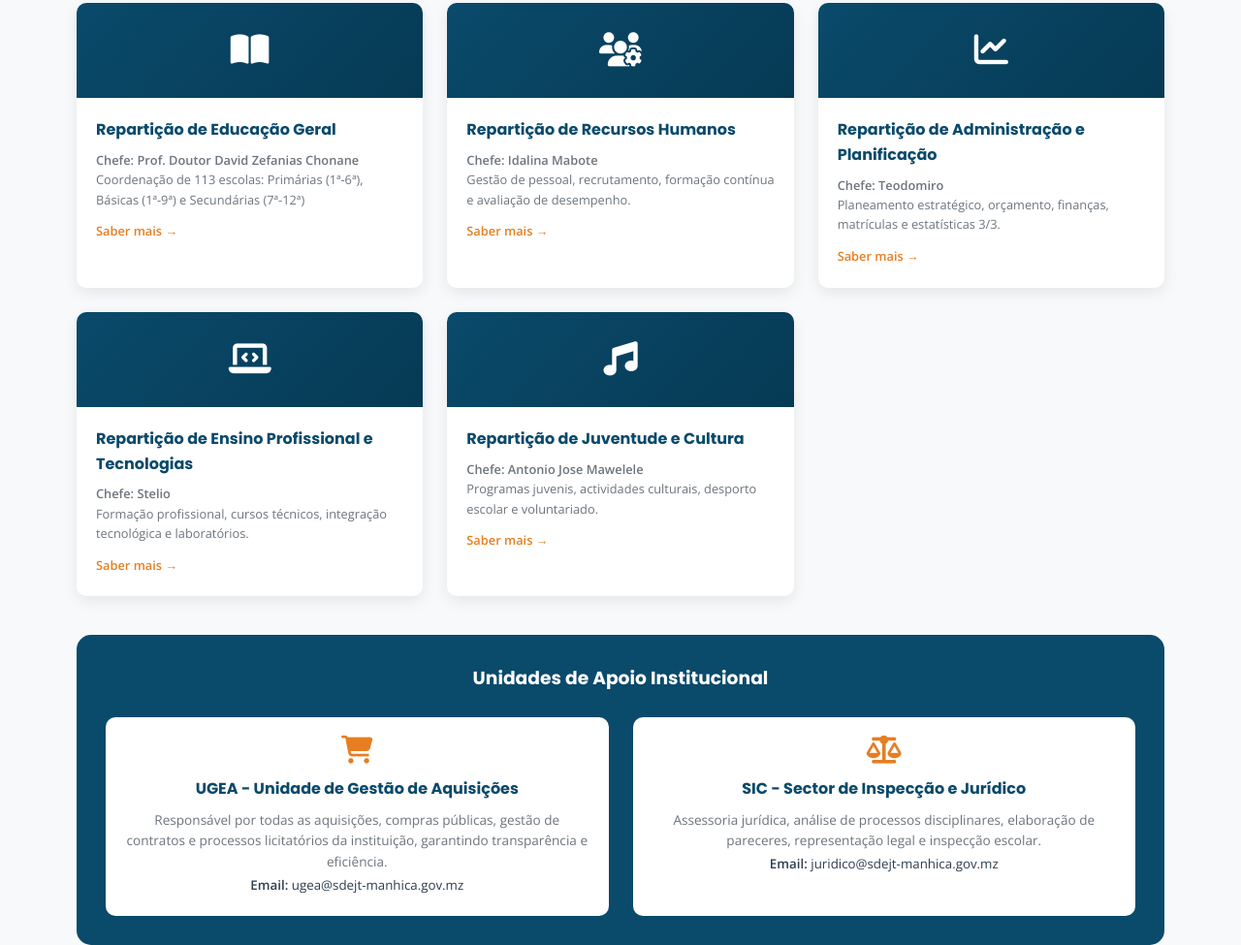
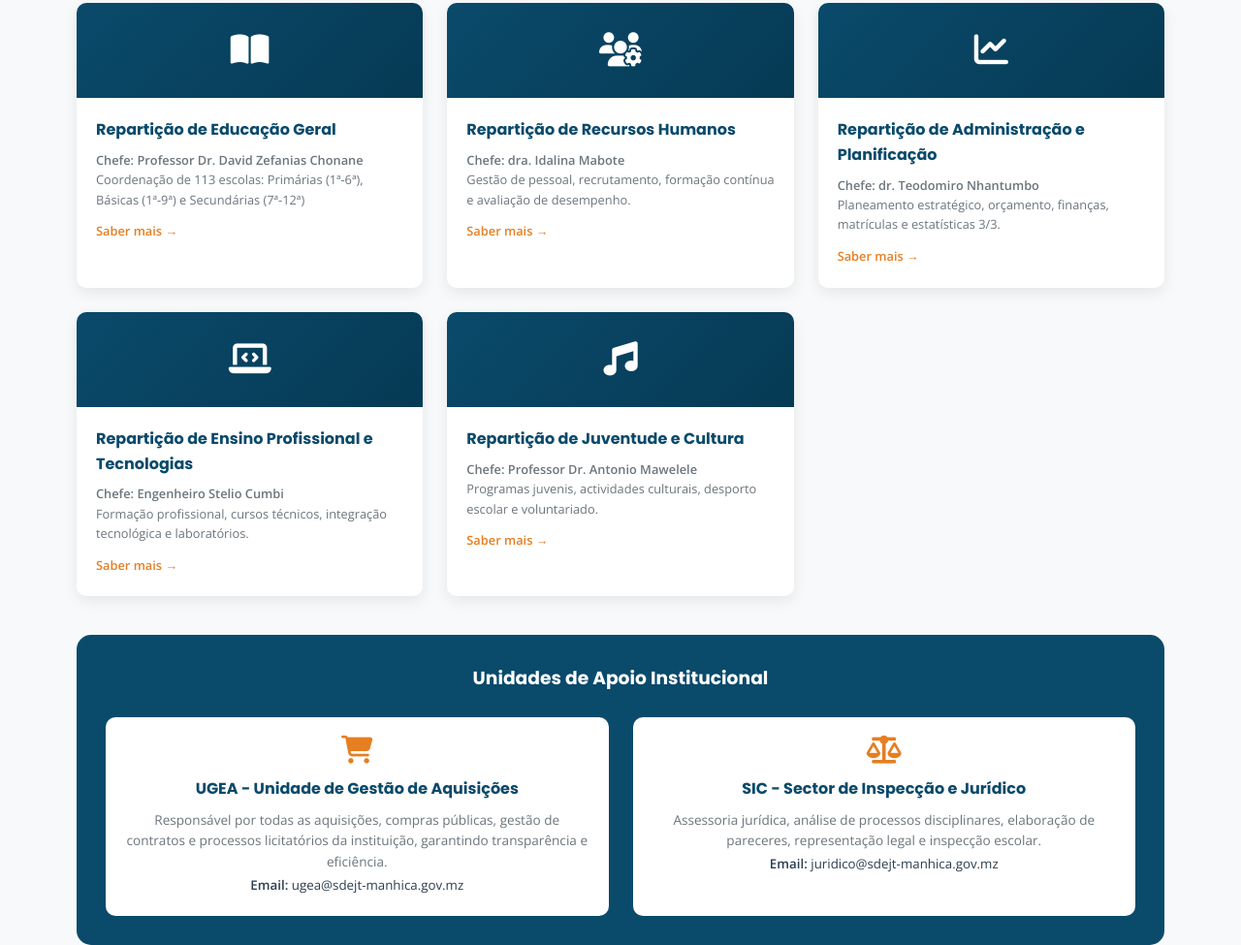
Before and after one commit to AntonioAlexandreSimbine/Plataforma, a plain HTML site: page index.html in a window 1280 px wide. Shown: the part 2449-3424 px from the top of the page at 97% size. Drawn offline with nearby package versions, Linux system fonts and the light colour scheme; files whose address does not match are found by name.

Commit message:
Add files via upload

```diff
--- a/index.html
+++ b/index.html
@@ -893,7 +893,7 @@
 
                 <div class="director-info">
                     <h4><i class="fas fa-user-tie"></i> Director do SDEJT</h4>
-                    <p><strong>Nuno Placido</strong> - Director do Serviço Distrital de Educação, Juventude e Tecnologia da Manhiça</p>
+                    <p><strong>dr Nuno Placido</strong> - Director do Serviço Distrital de Educação, Juventude e Tecnologia da Manhiça</p>
                 </div>
             </div>
             <div class="info-boxes">
@@ -936,7 +936,7 @@
                 <div class="card-icon"><i class="fas fa-book-open"></i></div>
                 <div class="card-content">
                     <h3>Repartição de Educação Geral</h3>
-                    <p><strong>Chefe: Prof. Doutor David Zefanias Chonane</strong></p>
+                    <p><strong>Chefe: Professor Dr. David Zefanias Chonane</strong></p>
                     <p>Coordenação de 113 escolas: Primárias (1ª-6ª), Básicas (1ª-9ª) e Secundárias (7ª-12ª)</p>
                     <span class="card-link">Saber mais →</span>
                 </div>
@@ -947,7 +947,7 @@
                 <div class="card-icon"><i class="fas fa-users-gear"></i></div>
                 <div class="card-content">
                     <h3>Repartição de Recursos Humanos</h3>
-                    <p><strong>Chefe: Idalina Mabote</strong></p>
+                    <p><strong>Chefe: dra. Idalina Mabote</strong></p>
                     <p>Gestão de pessoal, recrutamento, formação contínua e avaliação de desempenho.</p>
                     <span class="card-link">Saber mais →</span>
                 </div>
@@ -958,7 +958,7 @@
                 <div class="card-icon"><i class="fas fa-chart-line"></i></div>
                 <div class="card-content">
                     <h3>Repartição de Administração e Planificação</h3>
-                    <p><strong>Chefe: Teodomiro</strong></p>
+                    <p><strong>Chefe: dr. Teodomiro Nhantumbo</strong></p>
                     <p>Planeamento estratégico, orçamento, finanças, matrículas e estatísticas 3/3.</p>
                     <span class="card-link">Saber mais →</span>
                 </div>
@@ -969,7 +969,7 @@
                 <div class="card-icon"><i class="fas fa-laptop-code"></i></div>
                 <div class="card-content">
                     <h3>Repartição de Ensino Profissional e Tecnologias</h3>
-                    <p><strong>Chefe: Stelio</strong></p>
+                    <p><strong>Chefe: Engenheiro Stelio Cumbi</strong></p>
                     <p>Formação profissional, cursos técnicos, integração tecnológica e laboratórios.</p>
                     <span class="card-link">Saber mais →</span>
                 </div>
@@ -980,7 +980,7 @@
                 <div class="card-icon"><i class="fas fa-music"></i></div>
                 <div class="card-content">
                     <h3>Repartição de Juventude e Cultura</h3>
-                    <p><strong>Chefe: Antonio Jose Mawelele</strong></p>
+                    <p><strong>Chefe: Professor Dr. Antonio Mawelele</strong></p>
                     <p>Programas juvenis, actividades culturais, desporto escolar e voluntariado.</p>
                     <span class="card-link">Saber mais →</span>
                 </div>
@@ -1144,12 +1144,13 @@
     const reparticoesDetalhes = {
         'educacao-geral': {
             titulo: 'Repartição de Educação Geral',
-            chefe: 'Professor Doutor David Zefanias Chonane',
+            chefe: 'Professor Dr. David Zefanias Chonane',
             descricao: 'A Repartição de Educação Geral é responsável por coordenar, supervisionar e implementar as políticas educacionais no âmbito do ensino geral no Distrito da Manhiça.',
             organizacao: 'As escolas estão organizadas em três níveis: Primárias (1ª a 6ª classes), Básicas (1ª a 9ª classes) e Secundárias (7ª a 12ª classes).',
             actividades: [
                 'Coordenação das 113 escolas do distrito',
                 'Supervisão das 78 escolas primárias (77 públicas e 1 privada)',
+                'Coordenação de actividades das 39 Escolinhas',
                 'Gestão das 18 escolas básicas',
                 'Coordenação das 13 escolas secundárias',
                 'Acompanhamento pedagógico e supervisão escolar',
@@ -1165,7 +1166,7 @@
         },
         'recursos-humanos': {
             titulo: 'Repartição de Recursos Humanos',
-            chefe: 'Idalina Mabote',
+            chefe: 'dra. Idalina Mabote',
             descricao: 'A Repartição de Recursos Humanos é responsável pela gestão estratégica do capital humano do sector de educação no distrito da Manhiça.',
             actividades: [
                 'Recrutamento e seleção de professores e funcionários',
@@ -1185,7 +1186,7 @@
         },
         'administracao-planificacao': {
             titulo: 'Repartição de Administração e Planificação',
-            chefe: 'Teodomiro',
+            chefe: 'dr. Teodomiro Nhantumbo',
             descricao: 'A Repartição de Administração e Planificação é responsável pelo planeamento estratégico, gestão financeira e administrativa do SDEJT Manhiça.',
             actividades: [
                 'Elaboração do plano estratégico e orçamento anual',
@@ -1201,11 +1202,11 @@
                 'Planificação e estatísticas 3/3 para 2026',
                 'Orçamento participativo disponível'
             ],
-            contacto: 'Chefe da Repartição: Teodomiro'
+            contacto: 'Chefe da Repartição: dr. Teodomiro Nhantumbo'
         },
         'ensino-profissional': {
             titulo: 'Repartição de Ensino Profissional e Tecnologias',
-            chefe: 'Stelio',
+            chefe: 'Engenheiro Stelio Cumbe',
             descricao: 'A Repartição de Ensino Profissional e Tecnologias coordena a formação técnica e profissional, promovendo a empregabilidade juvenil e a inovação tecnológica.',
             actividades: [
                 'Coordenação de cursos técnico-profissionais',
@@ -1225,7 +1226,7 @@
         },
         'juventude-cultura': {
             titulo: 'Repartição de Juventude e Cultura',
-            chefe: 'Antonio Jose Mawelele',
+            chefe: 'Professor Dr. Antonio Mawelele',
             descricao: 'A Repartição de Juventude e Cultura promove o desenvolvimento integral dos jovens e valorização da cultura local no Distrito da Manhiça.',
             actividades: [
                 'Implementação de políticas de juventude',
@@ -1248,7 +1249,7 @@
     // Anúncios 2026
     const anuncios = [
         { title: "Comemoração do 1 de Junho - Dia Internacional da Criança", date: "1 de Junho de 2026", content: "O SDEJT Manhiça prepara celebrações especiais para o Dia da Criança em todas as escolas do distrito.", more: "As actividades incluem jogos, apresentações culturais e distribuição de material escolar. Todas as escolas estão convidadas a participar." },
-        { title: "Comemoração do 16 de Junho - Dia da África", date: "16 de Junho de 2026", content: "Celebração do Dia da África com actividades culturais e educativas nas escolas do distrito.", more: "Serão realizados desfiles, apresentações de dança tradicional e palestras sobre a história e cultura africana." },
+        { title: "Comemoração do 16 de Junho - Dia Internacional da Criança e Dia da Moeda", date: "16 de Junho de 2026", content: "O SDEJT Manhiça prepara celebrações especiais para o Dia da Criança em todas as escolas do distrito e o Dia da Moeda Nacional, que teve a sua introdução Oficial em 1980. Data esta que relembra a importância de compreender o funcionamento da nossa economia e o papel que a moeda desempenha no dia a dia, de poupança e de organmização económica.", more: "As actividades incluem jogos, apresentações culturais e distribuição de material escolar. Todas as escolas estão convidadas a participar." },
         { title: "Mensagem de Sensibilização - Combate ao Abuso Sexual e Drogas", date: "Janeiro a Dezembro de 2026", content: "Campanha permanente de sensibilização sobre prevenção do abuso sexual e combate ao consumo de drogas nas escolas.", more: "Palestras regulares, distribuição de materiais informativos e criação de gabinetes de apoio nas escolas para vítimas." },
         { title: "Matrículas PESD - Janeiro 2026", date: "Janeiro de 2026", content: "Abertura do processo de matrículas PESD para o primeiro trimestre de 2026.", more: "As matrículas decorrem de 15 a 31 de Janeiro na Repartição de Administração e Planificação - SDEJT Manhiça, Rua 1008." },
         { title: "Matrículas PESD - Fevereiro 2026", date: "Fevereiro de 2026", content: "Segunda fase do processo de matrículas PESD para o ano lectivo 2026.", more: "Período de matrículas: 1 a 15 de Fevereiro. Trazer os documentos necessários." },
```
Also changed, not shown: emblema.png (added), frontal.jpeg (added).
